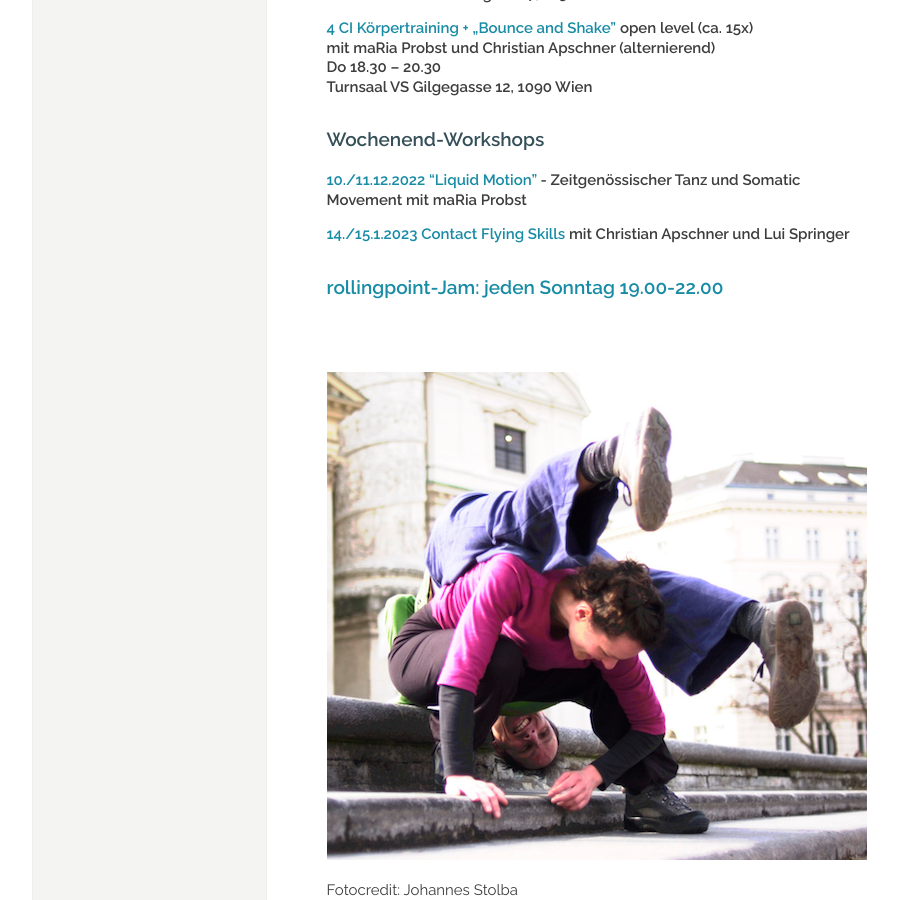
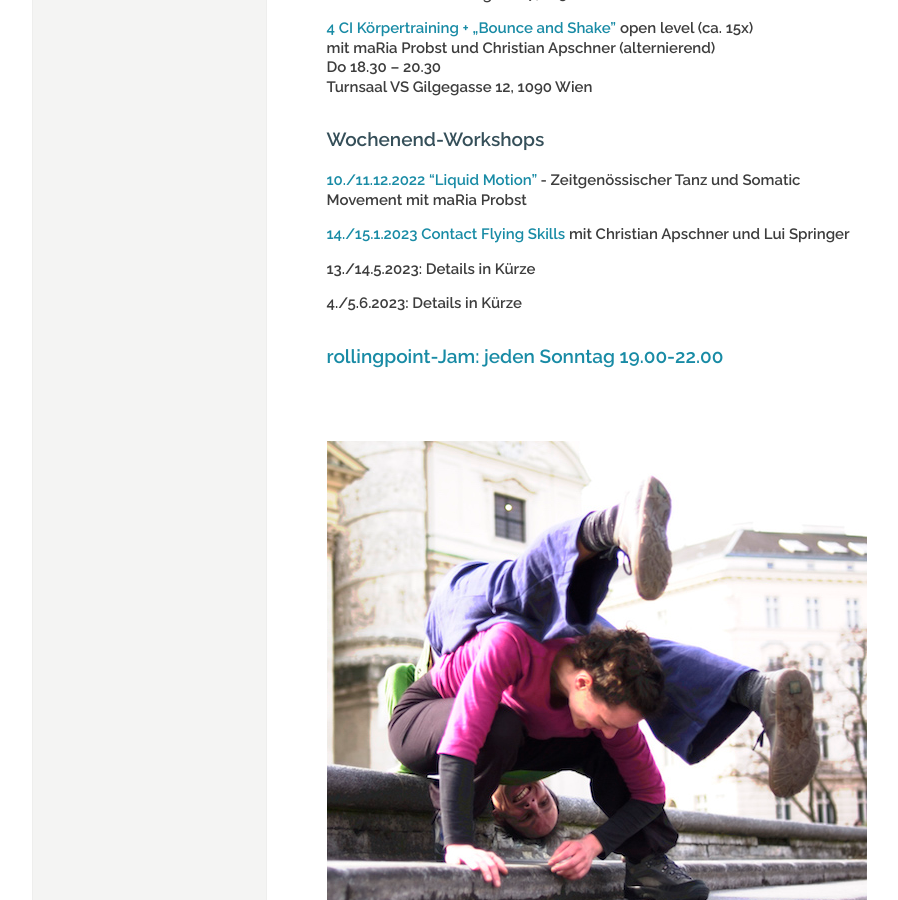
Before and after one commit to manulari/rollingpointat, a Jekyll site: the page built from _pages_de/index.md, in a window 1280 px wide and 900 px high, scrolled down 1724 px. Shown: the whole window, without its empty margins (152-1050 px from the left). Built offline with Jekyll 4.4.1, drawn with Linux system fonts in a browser that asks for light colours; comment, search, counter and statistics services are not loaded.

Commit message:
Update page (de) “index”

```diff
--- a/_pages_de/index.md
+++ b/_pages_de/index.md
@@ -59,6 +59,10 @@ Di 20.9.2022 - 31.1.2023, 18.15 – 20.30 (ca.16x)**\
 
 **[14./15.1.2023 Contact Flying Skills](/workshops#flying) mit Christian Apschner und Lui Springer**
 
+**13./14.5.2023: Details in Kürze**
+
+**4./5.6.2023: Details in Kürze**
+
 ### **[rollingpoint-Jam: jeden Sonntag 19.00-22.00](/jams)**
 
 \
```
